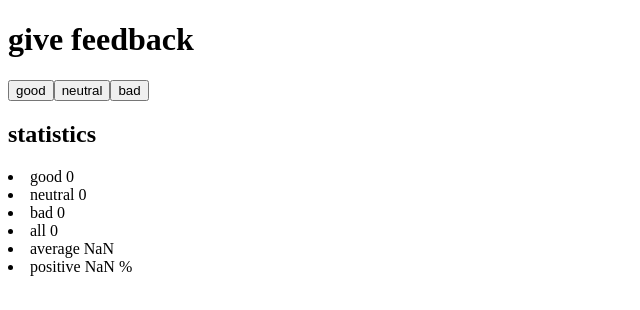
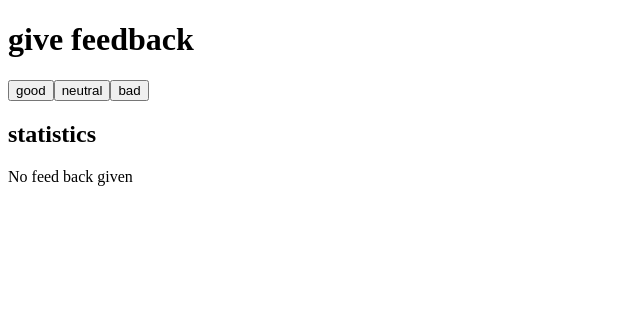
Before and after one commit to maradeeym/FullStackOpen2021, a React (Create React App) app in the folder osa1/unicafe/: page / in a window 1280 px wide. Shown: the top 310 px of the page, without its empty margins (0-640 px from the left). Built offline with nearby package versions, Linux system fonts and the light colour scheme.

Commit message:
unicafe step4

```diff
--- a/osa1/unicafe/src/App.js
+++ b/osa1/unicafe/src/App.js
@@ -12,6 +12,14 @@ const Button = (props) => {
 }
 
 const Stats = ({good, neutral, bad}) => {
+
+  if (good + neutral + bad === 0){
+    return(
+      <p>No feed back given</p>
+    )
+  }
+
+  else
   return(
     <div>
       <li>good {good}</li>
@@ -22,14 +30,6 @@ const Stats = ({good, neutral, bad}) => {
       <li>positive {good / (bad + neutral + good)*100} %</li>
     </div>
 
-  )
-}
-
-const Average = (props) => {
-  return(
-    <div>
-      <p>Average </p>
-    </div>
   )
 }
 
```
Also changed, not shown: 1 other file (tests, documents, lock files or other folders).
